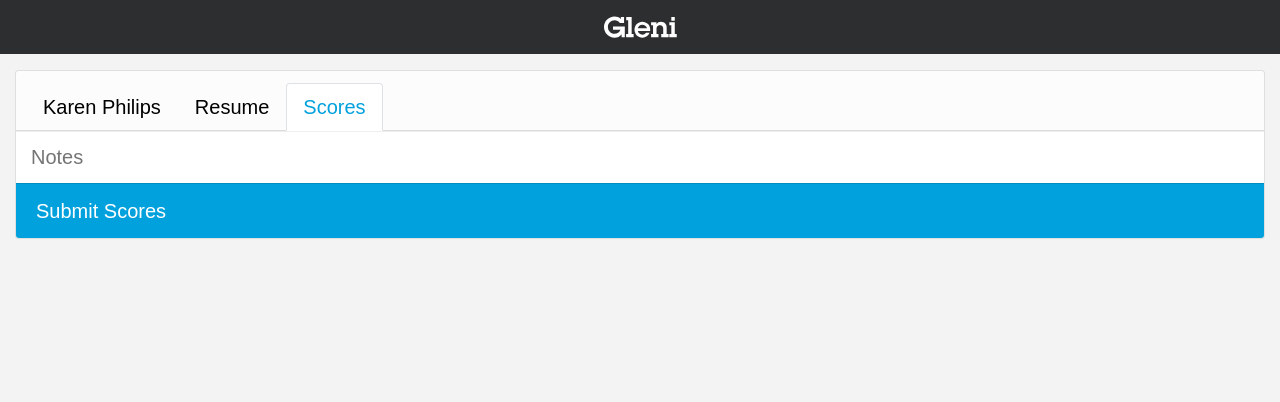
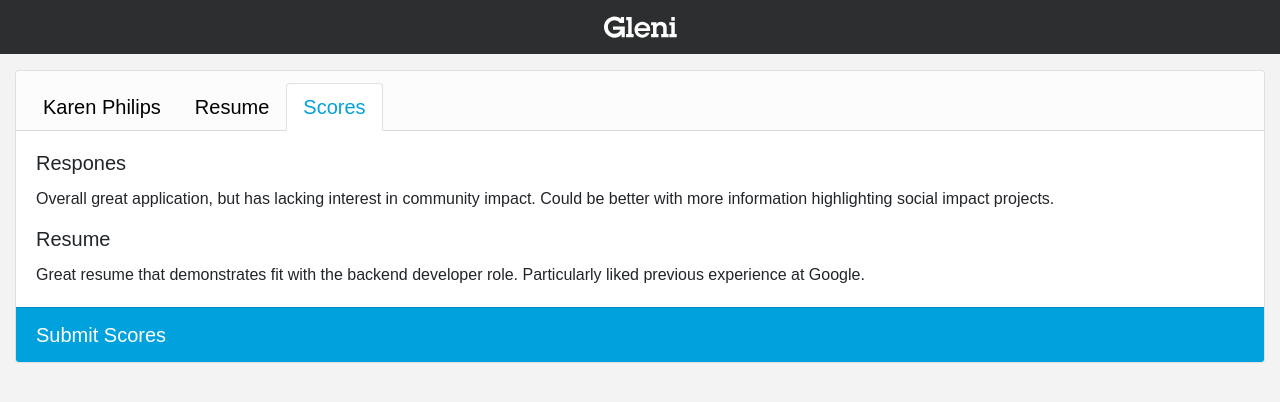
Before and after one commit to ashneeldas2/Gleni, a React (Create React App) app in the folder client/: page / in a window 1280 px wide. Both pictures are taken after a click on the link "Scores". Shown: the top 402 px of the page. Built offline with nearby package versions, Linux system fonts and the light colour scheme; a web font is replaced by a local one.

Commit message:
Add scores stage and component

```diff
--- a/client/src/components/Response.js
+++ b/client/src/components/Responses.js
@@ -1,7 +1,7 @@
 import React, { Component } from 'react';
 import './Review.css';
 
-export class Response extends Component {
+export class Responses extends Component {
     render() {
         return (
             <div className="card-body">
@@ -34,4 +34,4 @@ export class Response extends Component {
     }
 }
 
-export default Response
+export default Responses
--- a/client/src/components/Review.js
+++ b/client/src/components/Review.js
@@ -1,7 +1,8 @@
 import React, { Component } from 'react';
 import './Review.css';
-import Response from './Response';
-import Resume from './Resume'
+import Responses from './Responses';
+import Resume from './Resume';
+import Scores from './Scores'
 
 export class Review extends Component {
 
@@ -20,24 +21,32 @@ export class Review extends Component {
         const { currentStage } = this.state;
         const stagesDictionary = {
             responses: {
-                component: <Response />,
+                component: <Responses />,
+                displayNotes: true,
                 submitText: 'Next Stage (Resume)',
                 nextStage: 'resume'
             },
             resume: {
                 component: <Resume />,
+                displayNotes: true,
                 submitText: 'Next Stage (Scores)',
                 nextStage: 'scores'
             },
             scores: {
+                component: <Scores />,
                 submitText: 'Submit Scores',
+                displayNotes: false,
                 // TO BE CHANGED
                 nextStage: 'responses'
             }
         }
 
+        // Extract all information of current stage for building component
         const currentStageInfo = stagesDictionary[currentStage];
-        const { component, submitText, nextStage } = currentStageInfo;
+        const { component, submitText, nextStage, displayNotes } = currentStageInfo;
+
+        // Conditional notes section for stages needing final notes
+        const notesComponent = displayNotes ? <input className="notes" type="text" placeholder="Notes" /> : '';
 
         return (
             <div className="card">
@@ -55,7 +64,7 @@ export class Review extends Component {
                     </ul>
                 </div>
                 { component }
-                    <input className="notes" type="text" placeholder="Notes" />
+                    { notesComponent }
                     <div className="card-footer footer" onClick={() => this.changeStage(nextStage)}> { submitText } </div>
                 </div>
         )
--- /dev/null
+++ b/client/src/components/Scores.js
@@ -0,0 +1,16 @@
+import React, { Component } from 'react'
+
+export class Scores extends Component {
+    render() {
+        return (
+            <div className="card-body">
+                <h5 className="card-title">Respones</h5>
+                <p className="card-text">Overall great application, but has lacking interest in community impact. Could be better with more information highlighting social impact projects.</p>
+                <h5 className="card-title">Resume</h5>
+                <p className="card-text">Great resume that demonstrates fit with the backend developer role. Particularly liked previous experience at Google.</p>
+            </div>
+        )
+    }
+}
+
+export default Scores
```
